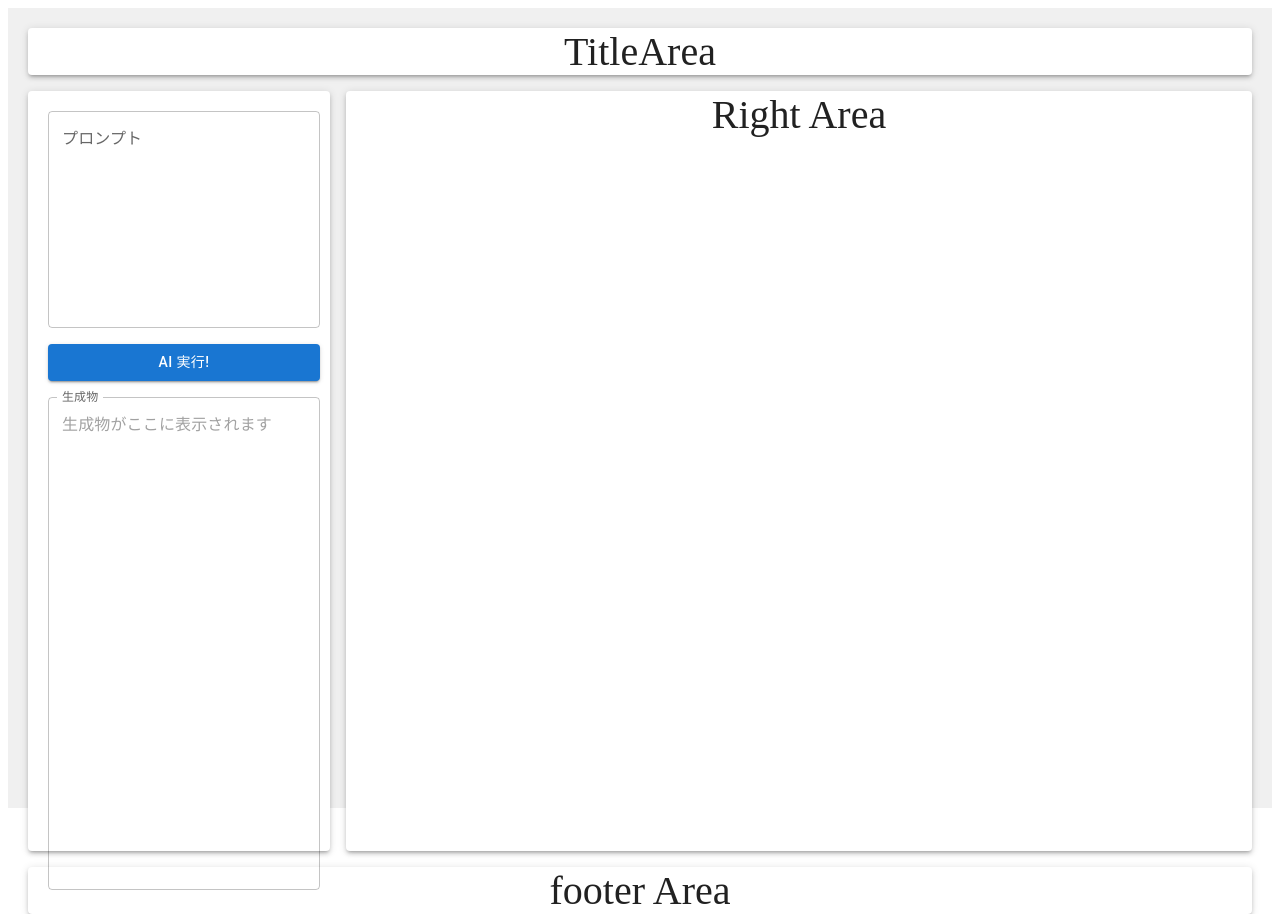
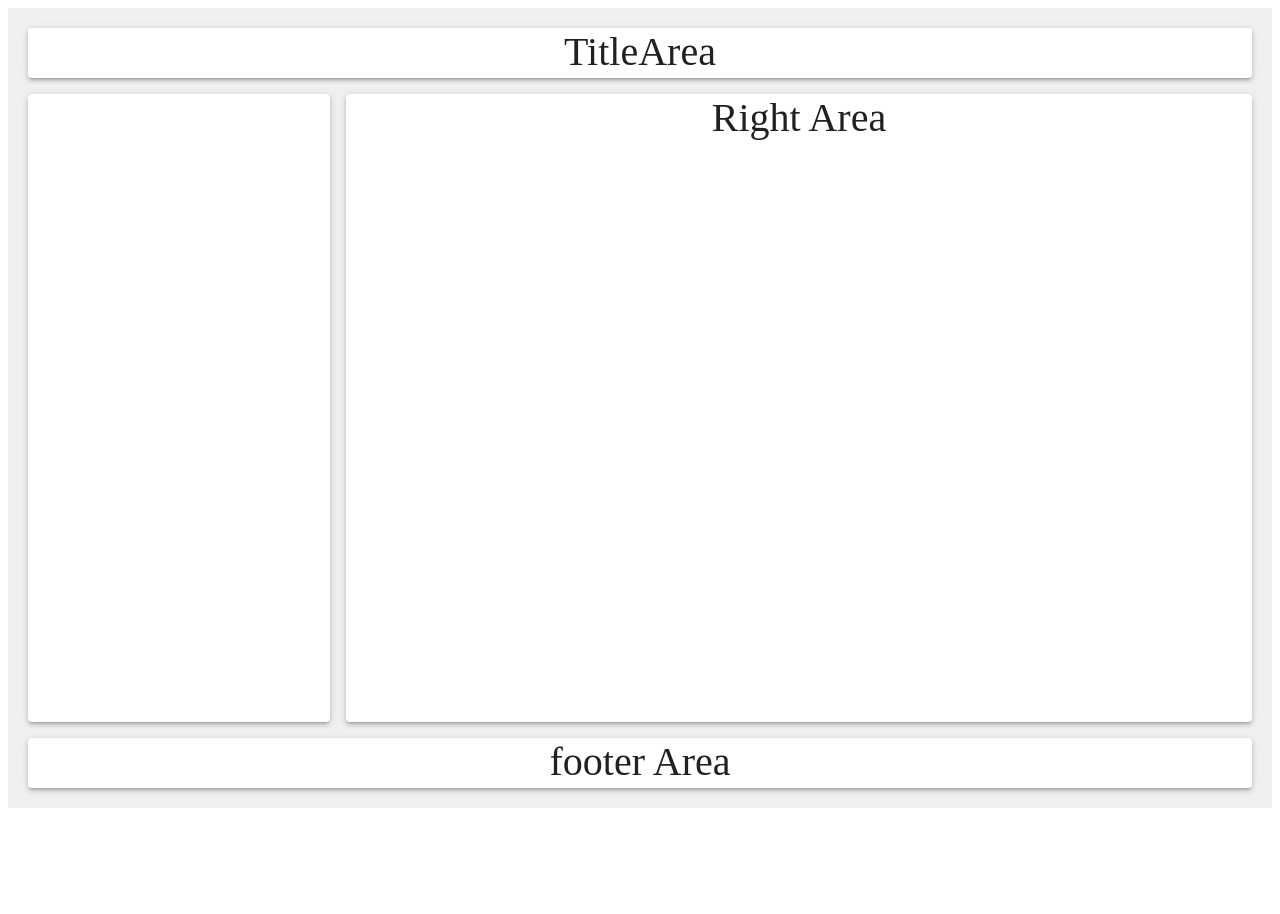
Before and after one commit to tnakagit/RGC-GenAI-Apps, a React (Create React App) app: page / in a window 1280 px wide. After the commit the page ends 816 px from the top, so only its background shows below. Built offline with nearby package versions, Linux system fonts and the light colour scheme; the HTML template or start-up script is replaced by a standard one.

Commit message:
jotaiを外してみる

```diff
--- a/package.json
+++ b/package.json
@@ -10,7 +10,6 @@
     "@testing-library/react": "^9.3.2",
     "@testing-library/user-event": "^7.1.2",
     "axios": "^1.13.1",
-    "jotai": "^2.15.0",
     "react": "^18.3.1",
     "react-dom": "^18.3.1",
     "react-scripts": "^5.0.1"
--- a/src/App.js
+++ b/src/App.js
@@ -2,7 +2,6 @@ import React from 'react';
 import Box from '@mui/material/Box';
 import Stack from '@mui/material/Stack';
 import Paper from '@mui/material/Paper';
-import LeftArea from './LeftArea';
 
 function App() {
   return (
@@ -19,7 +18,6 @@ function App() {
             <Stack sx ={{width: "auto", height: "100%"}}spacing={2} direction={"row"}>
               {/* 横方向に分割 */}
               <Paper elevation={3} sx = {{flex: 1, textAlign: 'center',fontSize: '40px',width: "100%", height: "100%", backgroundColor: 'white', boxShadow: 3}}>
-                <LeftArea />
               </Paper>
               <Paper elevation={3} sx = {{flex: 3, textAlign: 'center',fontSize: '40px',width: "100%", height: "100%", backgroundColor: 'white', boxShadow: 3}}>
                 Right Area
--- a/src/LeftArea.js
+++ b/src/LeftArea.js
@@ -25,6 +25,7 @@ const LeftArea = () => {
         />
 
         <OpenAIArea />
+
         <TextField
             sx={{ width: '90%' }}
             id="output"
```
Also changed, not shown: 1 other file (tests, documents, lock files or other folders).
